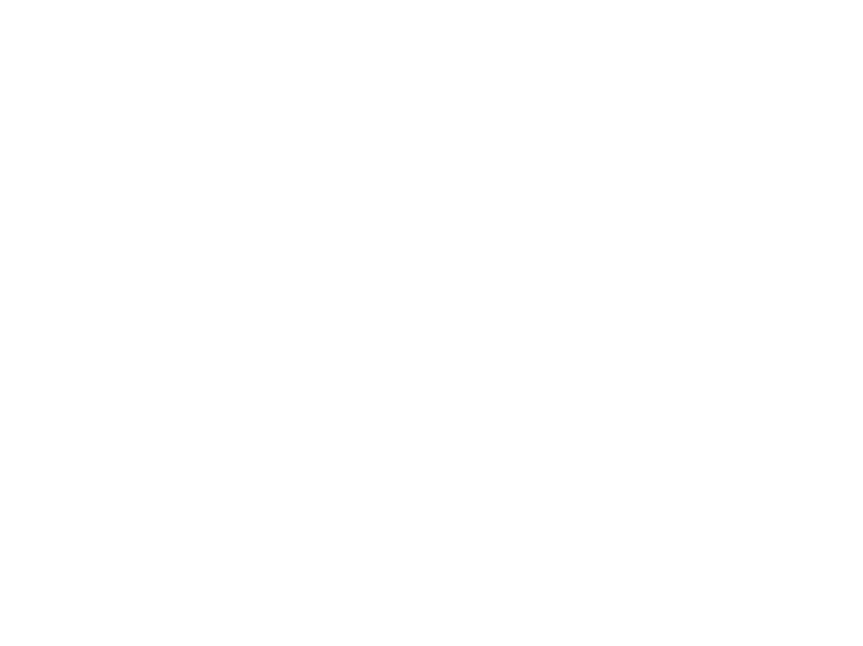
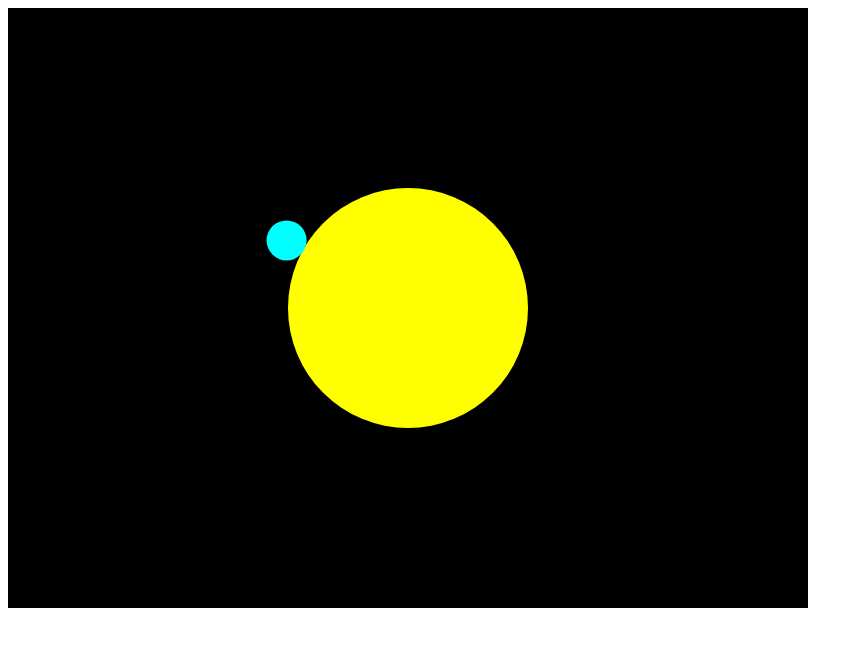
Before and after one commit to lmlorca/canvas-sandbox, a plain HTML site: page orbiter/index.html in a window 1280 px wide. Shown: the whole page, without its empty margins (0-863 px from the left). Drawn offline with Linux system fonts and the light colour scheme.

Commit message:
Primer intento de gravedad en JS
Co-authored-by: lmlorca <luismlorca@gmail.com>

```diff
--- a/orbiter/index.html
+++ b/orbiter/index.html
@@ -5,5 +5,8 @@
     <meta name="viewport" content="width=device-width, initial-scale=1.0" />
     <title>Orbiter</title>
   </head>
-  <body></body>
+  <body>
+    <canvas id="canvas" width="800" height="600" />
+    <script src="./index.js"></script>
+  </body>
 </html>
--- /dev/null
+++ b/orbiter/index.js
@@ -0,0 +1,100 @@
+window.onload = function () {
+  /*
+   *
+   *
+   *
+   */
+  const canvas = document.getElementById("canvas");
+  const ctx = canvas.getContext("2d");
+  /*
+   *
+   *
+   *
+   */
+  const GRAVITY = 1;
+  /*
+   *
+   *
+   *
+   */
+  class Circle {
+    x;
+    y;
+    r;
+    color;
+    speed = 0.01;
+    constructor(x, y, r, color) {
+      this.x = x;
+      this.y = y;
+      this.r = r;
+      this.color = color;
+    }
+    draw() {
+      ctx.fillStyle = this.color;
+      ctx.beginPath();
+      ctx.arc(this.x, this.y, this.r, 0, Math.PI * 2, true);
+      ctx.fill();
+    }
+    moveTo(star) {
+      const distanceToStar = this.distanceTo(star);
+
+      const distanceX = star.x - this.x;
+      const distanceY = star.y - this.y;
+
+      // constante gravitacional
+      // ACC directamente inversamente a la distancia al sol
+      // la aceleracion maxima tiene que ser visible en 60 fps
+
+      // if (this.speed < 0.075) {
+      //   this.speed += 0.01;
+      // }
+
+      const acceleration = distanceToStar * 0.01;
+
+      if (distanceToStar > 0 + this.r + star.r && acceleration > 0) {
+        this.x += distanceX * this.speed;
+        this.y += distanceY * this.speed;
+      }
+    }
+
+    distanceTo(star) {
+      const x1 = this.x;
+      const y1 = this.y;
+      const x2 = star.x;
+      const y2 = star.y;
+
+      const distance = Math.sqrt(Math.pow(x1 - x2, 2) + Math.pow(y1 - y2, 2));
+
+      return distance;
+    }
+  }
+  const sun = new Circle(canvas.width / 2, canvas.height / 2, 120, "yellow");
+  const planet = new Circle(100, 133, 20, "cyan");
+  /*
+   *
+   *
+   *
+   */
+  function render() {
+    // Render canvas
+    ctx.fillStyle = "black";
+    ctx.fillRect(0, 0, canvas.width, canvas.height);
+
+    // Draw objects
+    sun.draw();
+    planet.draw();
+
+    // Move objects
+    planet.moveTo(sun);
+  }
+
+  /*
+   *
+   *
+   *
+   */
+  const fps = 60;
+  setInterval(function () {
+    render();
+  }, 1000 / fps);
+};
```
